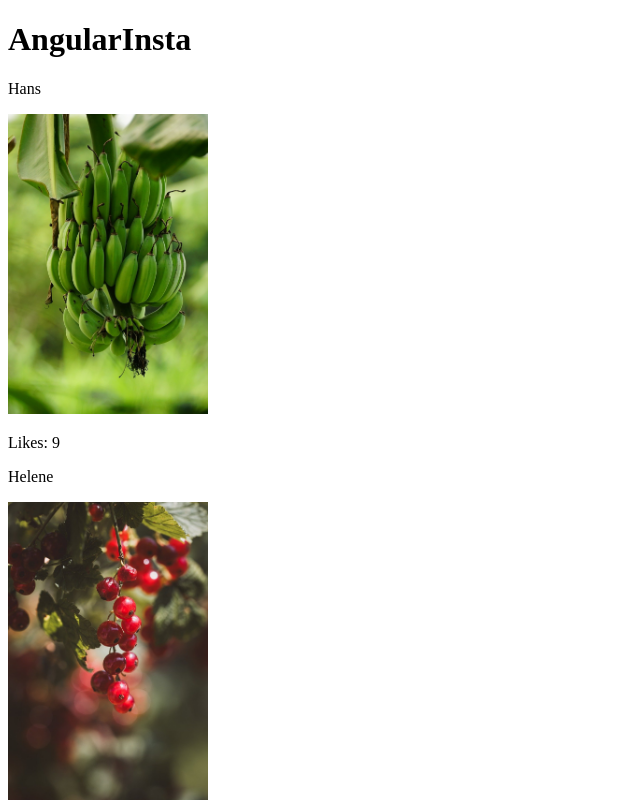
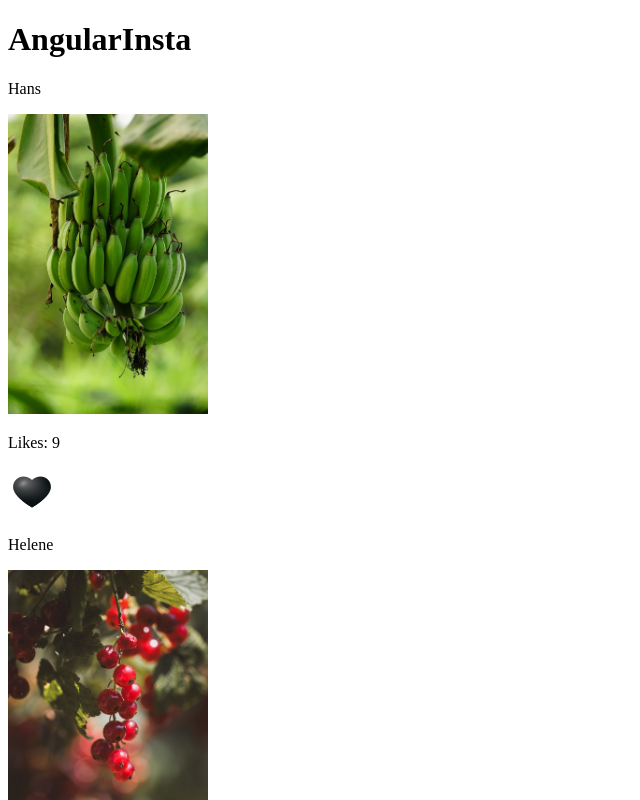
Before and after one commit to JoshuaBrunke/AngularInsta, an Angular app in the folder AngularInsta/: page / in a window 1280 px wide. Shown: the top 800 px of the page, without its empty margins (0-640 px from the left). Built offline with nearby package versions, Linux system fonts and the light colour scheme.

Commit message:
added likePost function

```diff
--- a/AngularInsta/src/app/main-page/main-page.component.html
+++ b/AngularInsta/src/app/main-page/main-page.component.html
@@ -4,4 +4,5 @@
     <p>{{post.name}}</p>
     <img class="image" src="{{post.image}}" alt="{{post.name}}" />
     <p>Likes: {{post.likes}}</p>
+    <img class ="like-button" src="assets/img/heart-black.png" alt="Like" (click)="likePost(post)" />
 }
--- a/AngularInsta/src/app/main-page/main-page.component.scss
+++ b/AngularInsta/src/app/main-page/main-page.component.scss
@@ -2,3 +2,9 @@
     width: 200px;
     height: auto;
 }
+
+like-button {
+    background-color: transparent;
+    border: none;
+    cursor: pointer;
+}
--- a/AngularInsta/src/app/main-page/main-page.component.ts
+++ b/AngularInsta/src/app/main-page/main-page.component.ts
@@ -37,4 +37,14 @@ posts: Posts[] = [
   },
 
 ]
+
+likePost(post: Posts) {
+  if (!post.isLiked) {
+    post.likes++;
+  } else {
+    post.likes--;
+  }
+  post.isLiked;
 }
+
+}
```
